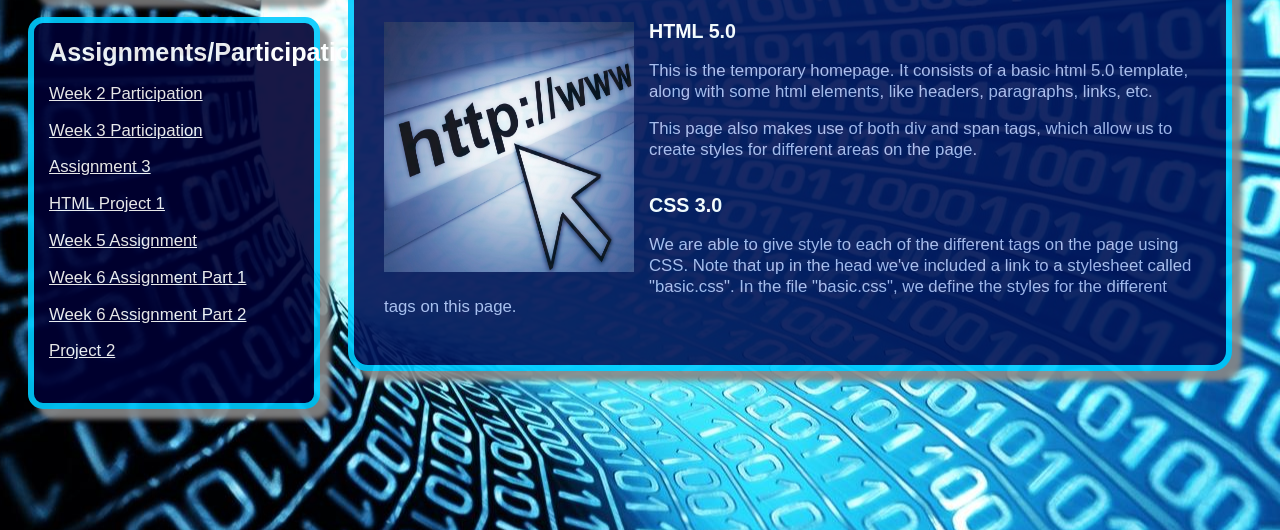
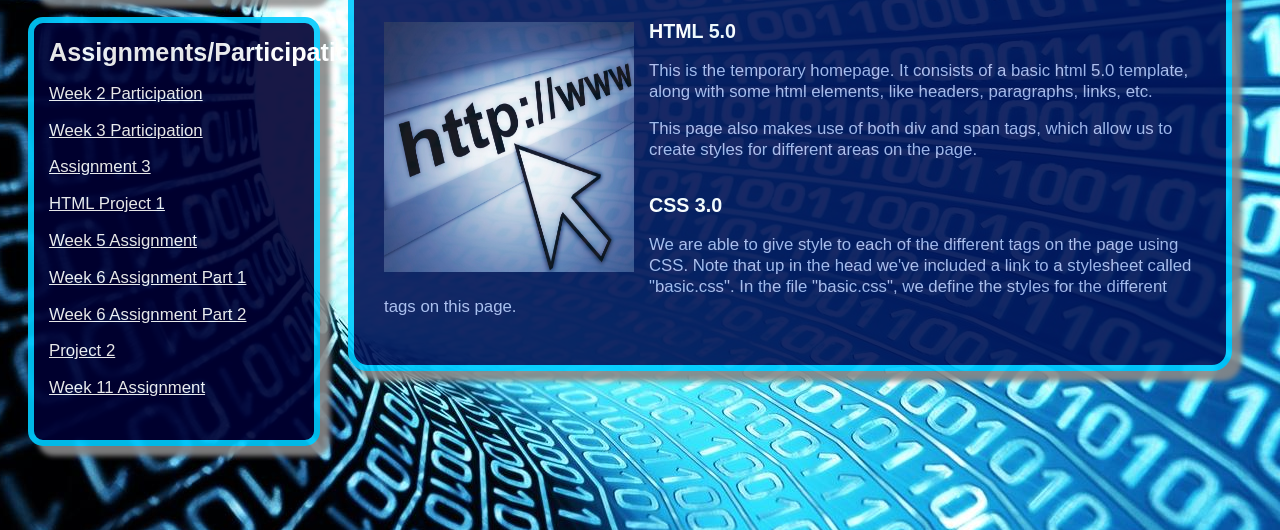
Before and after one commit to DylanRich/CS-2350, a plain HTML site: page index.html in a window 1280 px wide. Shown: the part 270-800 px from the top of the page. Drawn offline with Linux system fonts and the light colour scheme; a script that the page names is missing.

Commit message:
Week 11 Assignment main site update

```diff
--- a/index.html
+++ b/index.html
@@ -48,6 +48,10 @@
 				<a href="Assignments/Project2/index.html" target="_blank">Project 2</a>
 			</p>
 
+			<p>
+				<a href="Assignments/Week11/election.htm" target="_blank">Week 11 Assignment</a>
+			</p>
+
 		 </div><!--side2-->
       </div> <!-- side -->
       <div id = "main">
```
